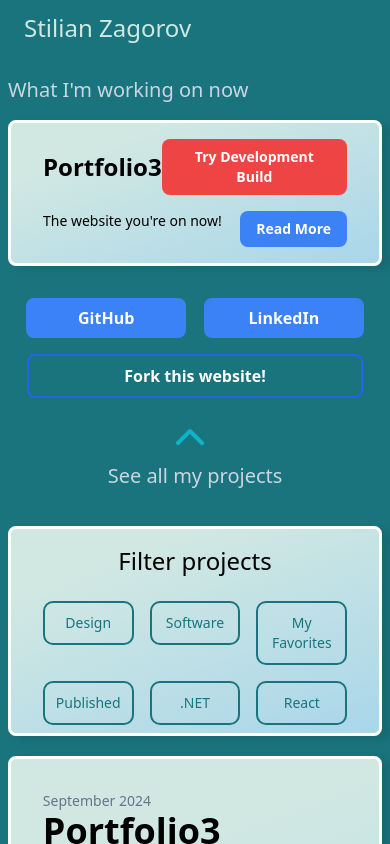
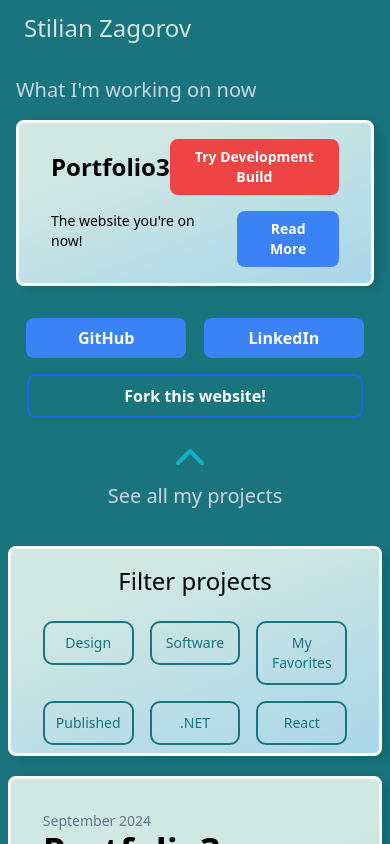
Before and after one commit to szstuff/portfolio3, a React (Vite) app: page / in a window 390 px wide. Built offline with nearby package versions, Linux system fonts and the light colour scheme.

Commit message:
css tweaks

```diff
--- a/src/components/LandingCard.jsx
+++ b/src/components/LandingCard.jsx
@@ -13,7 +13,7 @@ const LandingCard = React.forwardRef(({filters, setFilters}, ref) => {
       grid grid-cols-1 md:grid-cols-5 place-content-center gap-4 text-center
     `}>
       {/* Left col: highlighted projects  */}
-         <div className='col-span-1 md:col-span-3 text-xl order-1 lg:px-2 space-y-4 lg:mx-8 xl:mx-12 self-center'>
+         <div className='col-span-1 md:col-span-3 text-xl order-1 lg:px-2 space-y-4 mx-2 lg:mx-8 xl:mx-12 self-center'>
             <h3 className='text-xl md:text-2xl lg:text-3xl text-slate-300 text-left'> What I'm working on now </h3>
             <div className='card grid grid-cols-2 rounded-lg gap-4 px-8 py-4'>
               <div className='col-span-2 flex justify-between items-center text-sm'>
```
